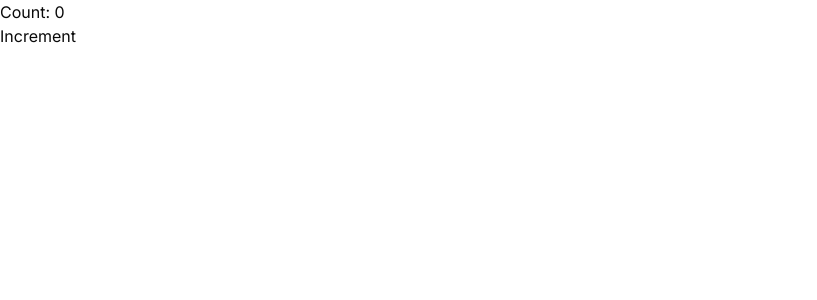
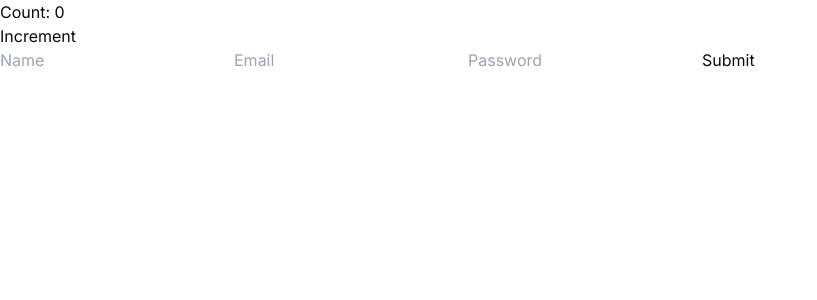
Before and after one commit to aymankhan98/React-Learning, a Next.js app: page / in a window 1280 px wide. Shown: the top 300 px of the page, without its empty margins (0-817 px from the left). Built offline with nearby package versions, Linux system fonts and the light colour scheme.

Commit message:
Add an anchor for the trial end sectionnn.

```diff
--- a/app/page.tsx
+++ b/app/page.tsx
@@ -3,6 +3,7 @@
 import MainForm from "@/pages/mainForm"
 import TodoSelect from "@/pages/multiSelect";
 import CounterChallenge from "@/pages/challenge1";
+import Form from "@/pages/challenge2";
 
 export default function Home() {
 
@@ -13,6 +14,7 @@
       {/* <MainForm/>
 <TodoSelect/> */}
     <CounterChallenge/>
+    <Form/>
     </div>
   );
 }
--- /dev/null
+++ b/pages/challenge2.js
@@ -0,0 +1,51 @@
+import React, { useState } from 'react';
+
+const Form = () => {
+  const [formData, setFormData] = useState({
+    name: '',
+    email: '',
+    password: ''
+  });
+
+  const handleChange = (e) => {
+    const { name, value } = e.target;
+    setFormData(prevData => ({
+      ...prevData,
+      [name]: value
+    }));
+  };
+
+  const handleSubmit = (e) => {
+    e.preventDefault();
+    console.log('Form submitted:', formData);
+  };
+
+  return (
+    <form onSubmit={handleSubmit}>
+      <input
+        type="text"
+        name="name"
+        value={formData.name}
+        onChange={handleChange}
+        placeholder="Name"
+      />
+      <input
+        type="email"
+        name="email"
+        value={formData.email}
+        onChange={handleChange}
+        placeholder="Email"
+      />
+      <input
+        type="password"
+        name="password"
+        value={formData.password}
+        onChange={handleChange}
+        placeholder="Password"
+      />
+      <button type="submit">Submit</button>
+    </form>
+  );
+};
+
+export default Form;
```
